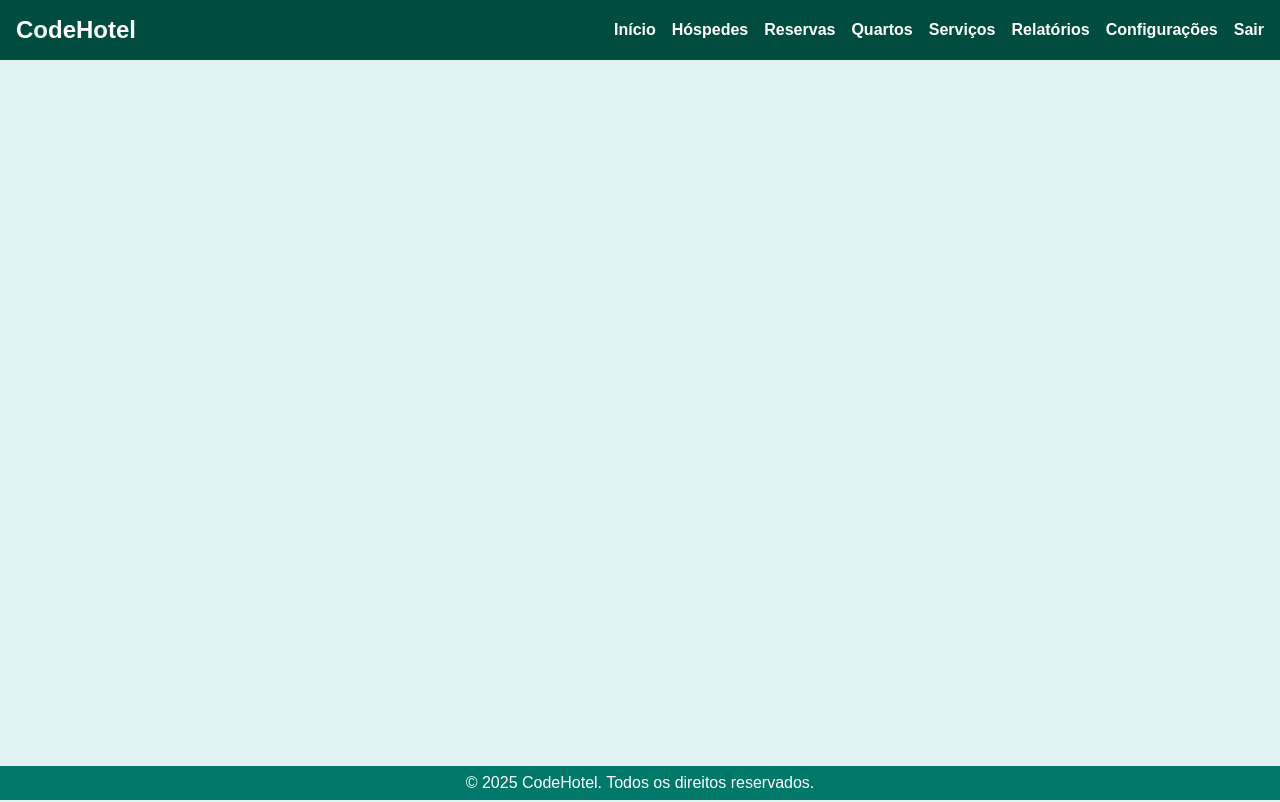
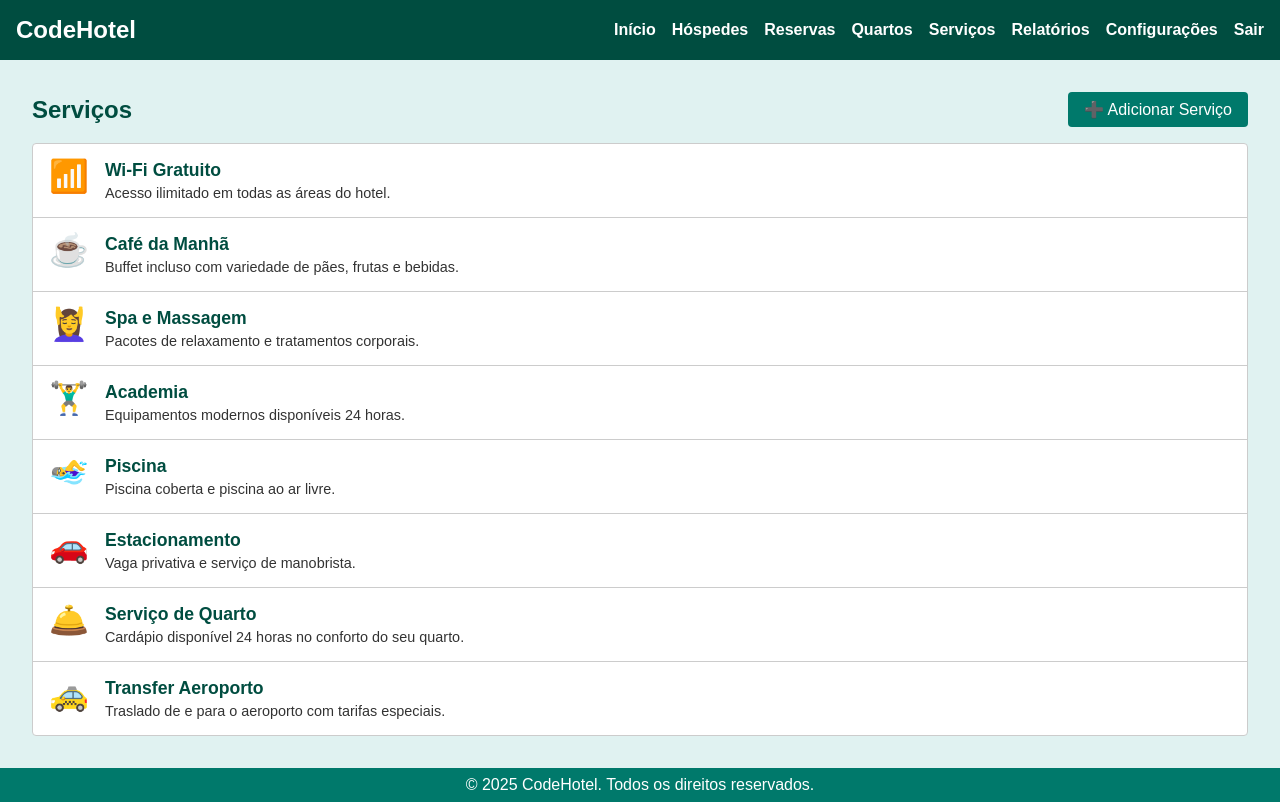
Before and after one commit to Joaov-cardoso/curso-js-pratico, a plain HTML site: page admin/servicos/index.html in a window 1280 px wide. Drawn offline with Linux system fonts and the light colour scheme.

Commit message:
Adicionada paginas de serviços

```diff
--- a/admin/servicos/index.html
+++ b/admin/servicos/index.html
@@ -1,11 +1,13 @@
 <!DOCTYPE html>
 <html lang="pt-br">
+
 <head>
     <meta charset="UTF-8">
     <meta name="viewport" content="width=device-width, initial-scale=1.0">
     <title>CodeHotel - Serviços</title>
     <link rel="stylesheet" href="../../assets/css/admin/pages/servicos/index.css">
 </head>
+
 <body>
     <header>
         <h1>CodeHotel</h1>
@@ -38,10 +40,79 @@
             </ul>
         </nav>
     </header>
-    <main></main>
+    <main>
+        <div class="services-header">
+            <h2>Serviços</h2>
+            <a class="btn" href="../servicos/novo.html">
+                ➕ Adicionar Serviço
+            </a>
+        </div>
+
+        <section class="services-container">
+            <ul class="services-list">
+                <li class="service-item">
+                    <span class="service-icon">📶</span>
+                    <div class="service-details">
+                        <h3>Wi-Fi Gratuito</h3>
+                        <p>Acesso ilimitado em todas as áreas do hotel.</p>
+                    </div>
+                </li>
+                <li class="service-item">
+                    <span class="service-icon">☕</span>
+                    <div class="service-details">
+                        <h3>Café da Manhã</h3>
+                        <p>Buffet incluso com variedade de pães, frutas e bebidas.</p>
+                    </div>
+                </li>
+                <li class="service-item">
+                    <span class="service-icon">💆‍♀️</span>
+                    <div class="service-details">
+                        <h3>Spa e Massagem</h3>
+                        <p>Pacotes de relaxamento e tratamentos corporais.</p>
+                    </div>
+                </li>
+                <li class="service-item">
+                    <span class="service-icon">🏋️‍♂️</span>
+                    <div class="service-details">
+                        <h3>Academia</h3>
+                        <p>Equipamentos modernos disponíveis 24 horas.</p>
+                    </div>
+                </li>
+                <li class="service-item">
+                    <span class="service-icon">🏊‍♀️</span>
+                    <div class="service-details">
+                        <h3>Piscina</h3>
+                        <p>Piscina coberta e piscina ao ar livre.</p>
+                    </div>
+                </li>
+                <li class="service-item">
+                    <span class="service-icon">🚗</span>
+                    <div class="service-details">
+                        <h3>Estacionamento</h3>
+                        <p>Vaga privativa e serviço de manobrista.</p>
+                    </div>
+                </li>
+                <li class="service-item">
+                    <span class="service-icon">🛎️</span>
+                    <div class="service-details">
+                        <h3>Serviço de Quarto</h3>
+                        <p>Cardápio disponível 24 horas no conforto do seu quarto.</p>
+                    </div>
+                </li>
+                <li class="service-item">
+                    <span class="service-icon">🚕</span>
+                    <div class="service-details">
+                        <h3>Transfer Aeroporto</h3>
+                        <p>Traslado de e para o aeroporto com tarifas especiais.</p>
+                    </div>
+                </li>
+            </ul>
+        </section>
+    </main>
 
     <footer>
         <span>&copy; 2025 CodeHotel. Todos os direitos reservados.</span>
     </footer>
 </body>
+
 </html>
--- a/assets/css/admin/pages/servicos/index.css
+++ b/assets/css/admin/pages/servicos/index.css
@@ -2,3 +2,74 @@
 @import url(../../shared/page.css);
 @import url(../../shared/header.css);
 @import url(../../shared/footer.css);
+
+
+.services-header {
+    margin-bottom: 1rem;
+    display: flex;
+    align-items: center;
+    justify-content: space-between;
+}
+
+.services-header h2 {
+    margin: 0;
+    font-size: 1.5rem;
+    color: var(--header-bg);
+}
+
+.btn {
+    background-color: var(--btn-bg);
+    color: var(--text-light);
+    border: none;
+    padding: 0.5rem 1rem;
+    border-radius: 4px;
+    font-size: 1rem;
+    cursor: pointer;
+}
+
+.btn:hover,
+.btn:focus {
+    background-color: var(--btn-hover);
+}
+
+section.services-container {
+    background-color: var(--card-bg);
+    border: 1px solid var(--border-color);
+    border-radius: 4px;
+    overflow: hidden;
+}
+
+ul.services-list {
+    list-style: none;
+    margin: 0;
+    padding: 0;
+}
+
+li.service-item {
+    display: flex;
+    align-items: flex-start;
+    padding: 1rem;
+    border-bottom: 1px solid var(--border-color);
+}
+
+li.service-item:last-child {
+    border-bottom: none;
+}
+
+.service-icon {
+    font-size: 2rem;
+    margin-right: 1rem;
+    line-height: 1;
+}
+
+.service-details h3 {
+    margin: 0 0 0.25rem;
+    font-size: 1.1rem;
+    color: var(--header-bg);
+}
+
+.service-details p {
+    margin: 0;
+    font-size: 0.9rem;
+    color: var(--text-color);
+}
```
